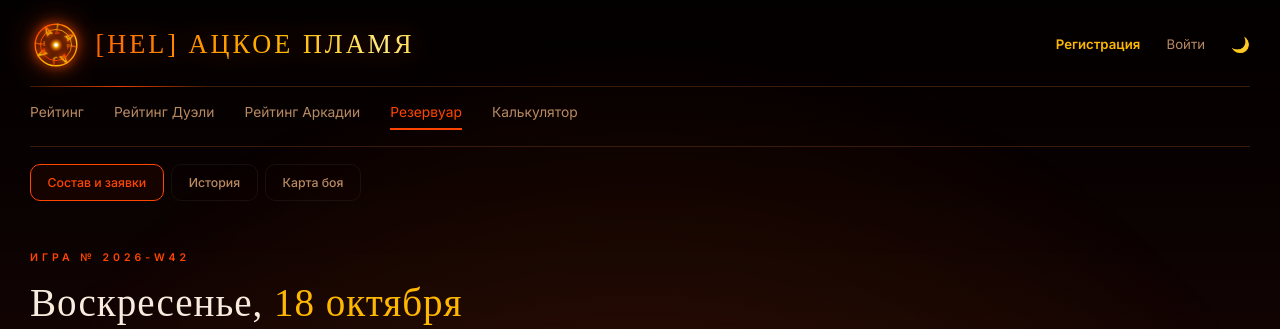
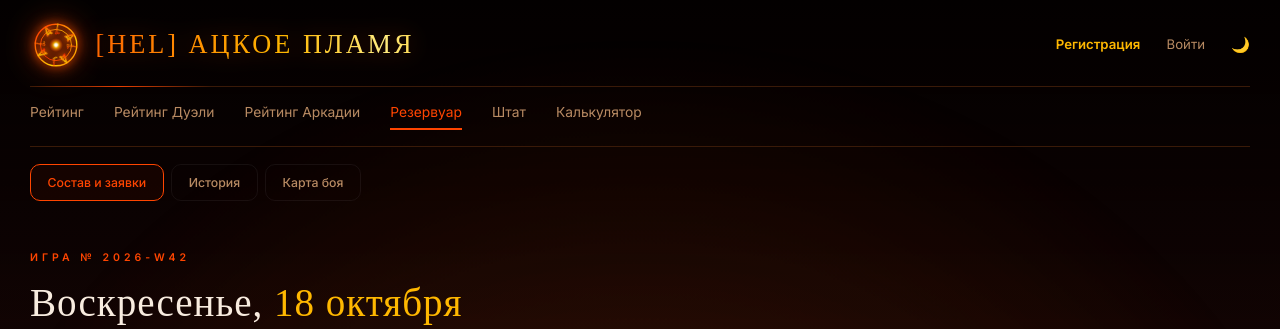
Before and after one commit to paradigmaafk-boop/e-hell, a Flask app: page /reservoir in a window 1280 px wide. Shown: the top 329 px of the page. Run offline with Flask 3, Linux system fonts and the light colour scheme; data that the repository does not hold is empty; some libraries are stand-ins or nearby versions; some web fonts are replaced.

Commit message:
Update reservoir.html

```diff
--- a/templates/reservoir.html
+++ b/templates/reservoir.html
@@ -693,6 +693,10 @@
             <span class="nav-full">Резервуар</span>
             <span class="nav-short">РР</span>
         </a>
+        <a href="/state">
+    <span class="nav-full">Штат</span>
+    <span class="nav-short">Штат</span>
+</a>
         <a href="/calculator">
             <span class="nav-full">Калькулятор</span>
             <span class="nav-short">Калькулятор</span>
```
